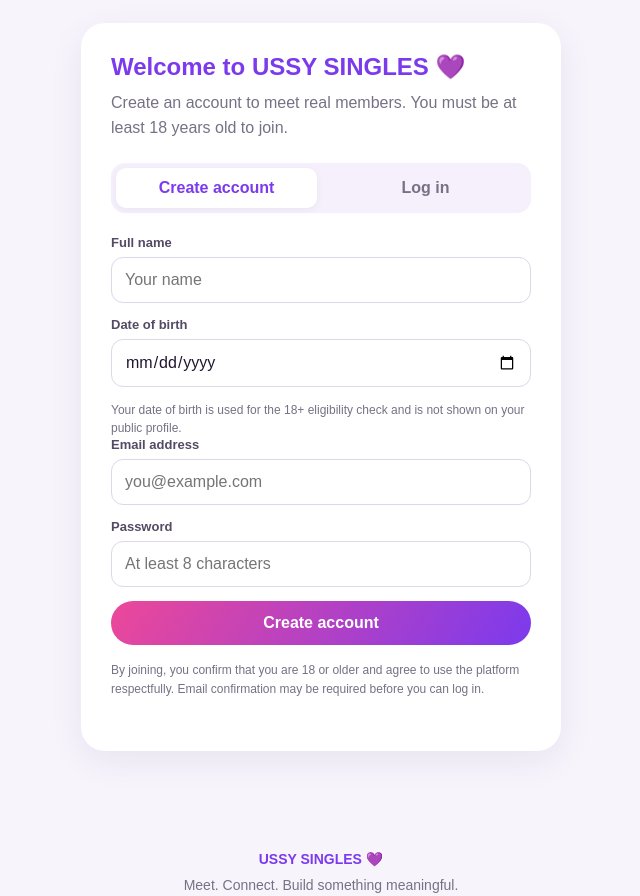
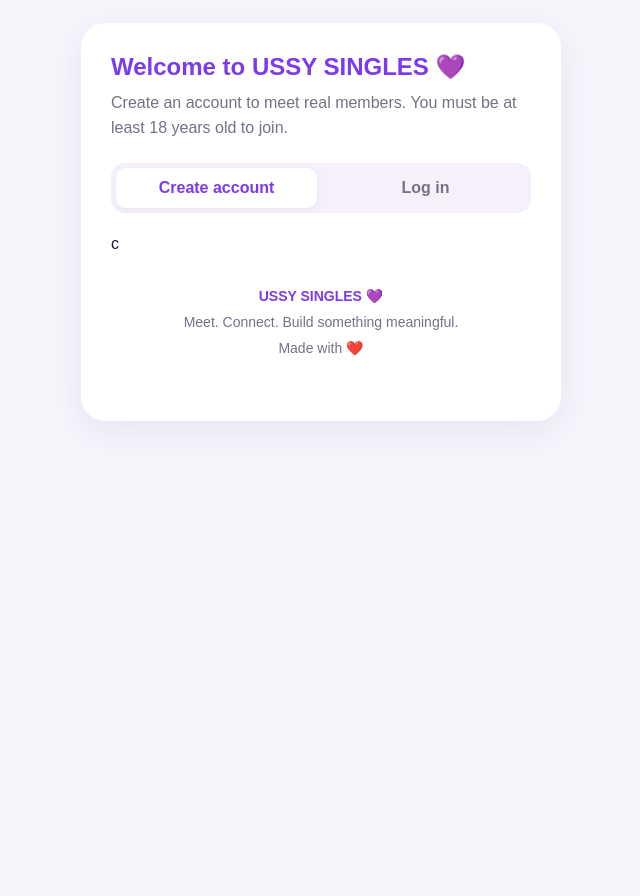
Before and after one commit to usiomonvictory-ops/Ussy-singles, a plain HTML site: page index.html in a window 1280 px wide. Shown: the part 499-1395 px from the top of the page, without its empty margins (319-959 px from the left). After the commit the page ends 985 px from the top, so only its background shows below. Drawn offline with nearby package versions, Linux system fonts and the light colour scheme.

Commit message:
Update index.html

```diff
--- a/index.html
+++ b/index.html
@@ -140,17 +140,7 @@ footer strong{color:var(--purple)}
     <div id="authNotice" class="notice auth-hidden" role="status"></div>
     <form id="authForm" onsubmit="handleAuthSubmit(event)">
       <div id="signupFields">
-        <div class="field"><label for="fullName">Full name</label><input id="fullName" autocomplete="name" maxlength="80" placeholder="Your name" required></div>
-        <div class="field"><label for="dob">Date of birth</label><input id="dob" type="date" required></div>
-        <p class="help">Your date of birth is used for the 18+ eligibility check and is not shown on your public profile.</p>
-      </div>
-      <div class="field"><label for="authEmail">Email address</label><input id="authEmail" type="email" autocomplete="email" maxlength="254" placeholder="you@example.com" required></div>
-      <div class="field"><label for="authPassword">Password</label><input id="authPassword" type="password" autocomplete="new-password" minlength="8" placeholder="At least 8 characters" required></div>
-      <button id="authSubmit" class="primary" type="submit" style="width:100%">Create account</button>
-    </form>
-    <p class="help" style="margin-top:16px">By joining, you confirm that you are 18 or older and agree to use the platform respectfully. Email confirmation may be required before you can log in.</p>
-  </div>
-</section>
+     c
 
 <div id="appShell">
   <main>
```
